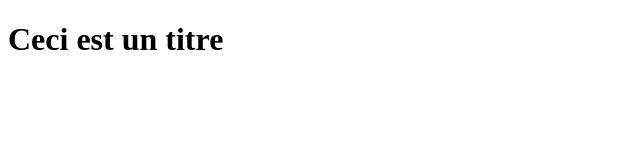
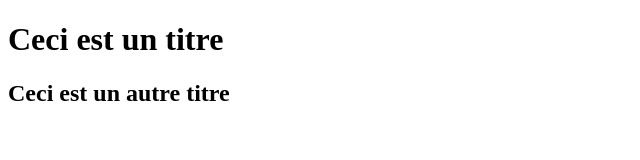
Before and after one commit to JagerTheo/helloWorld, a plain HTML site: page index.html in a window 1280 px wide. Shown: the whole page, without its empty margins (0-640 px from the left). Drawn offline with Linux system fonts and the light colour scheme.

Commit message:
H2 title changed
added a new title with this command : <h2>Ceci est un autre titre</h2>

```diff
--- a/index.html
+++ b/index.html
@@ -8,6 +8,6 @@
 </head>
 <body>
     <h1>Ceci est un titre</h1>
-
+    <h2>Ceci est un autre titre</h2>
 </body>
 </html>
```
